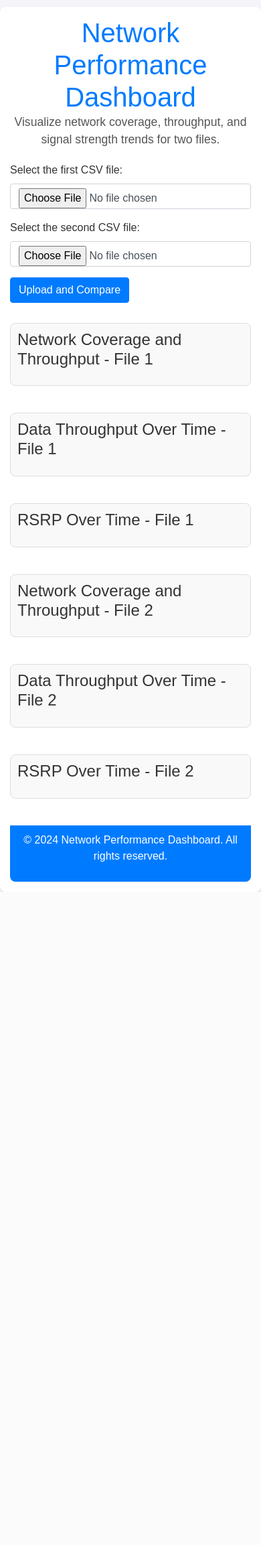
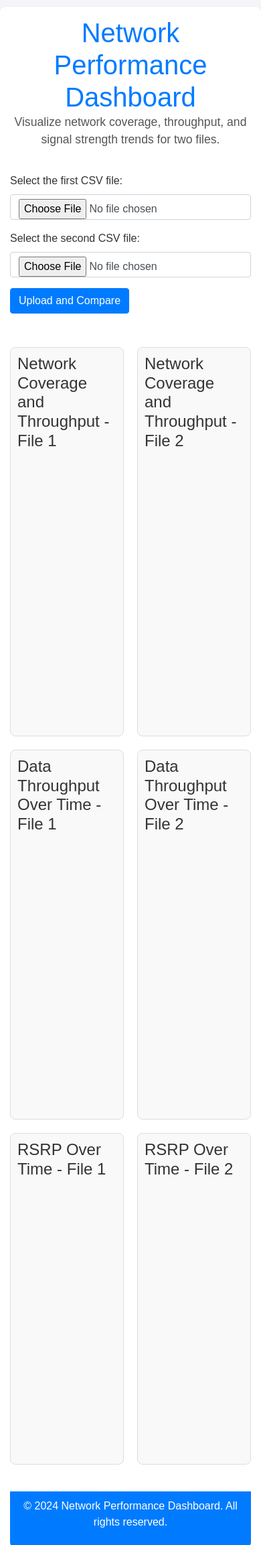
Before and after one commit to Liloiscracked/dashboard-app, a Flask app: template app/templates/index.html in a window 390 px wide. Shown: the top 2306 px of the page at 67% size. Before the commit the page ends 1331 px from the top, so only its background shows below. Run offline with Flask 3, Linux system fonts and the light colour scheme; the template is opened without the code that fills it, so the values that code supplies are empty; some libraries are stand-ins or nearby versions.

Commit message:
solved the problem of overflow + add auth code , need to solve ui

```diff
--- a/app/run.py
+++ b/app/run.py
@@ -10,19 +10,33 @@ app = Flask(__name__)
 app.secret_key = 'supersecretkey'  # Needed for session management
 app.permanent_session_lifetime = timedelta(days=5)
 
-@app.route("/", methods=["POST", "GET"])
+def get_db_connection():
+    conn = sqlite3.connect('users.db')
+    conn.row_factory = sqlite3.Row
+    return conn
+@app.route("/", methods=["GET"])
+def index():
+    if "user" in session:
+        return redirect(url_for("home"))
+    return render_template("login.html")
+
+
+@app.route("/login", methods=["POST"])
 def login():
-    if request.method == "POST":
-        session.permanent = True
-        user = request.form["nm"]
-        session["user"] = user
-        flash("Login successful !!")
+    email = request.form['email']
+    password = request.form['password']
+
+    conn = get_db_connection()
+    user = conn.execute('SELECT * FROM users WHERE email = ?', (email,)).fetchone()
+    conn.close()
+
+    if user and check_password_hash(user['password'], password):
+        session['user'] = email
+        flash('Login successful!')
         return redirect(url_for("home"))
     else:
-        if "user" in session:
-            flash("Already logged in")
-            return redirect(url_for("home"))
-        return render_template("login.html")
+        flash('Invalid email or password.')
+        return redirect(url_for("index"))
 
 @app.route("/home", methods=["POST", "GET"])
 def home():
--- a/app/templates/index.html
+++ b/app/templates/index.html
@@ -18,6 +18,9 @@
             padding: 0;
         }
         .container {
+            display: flex;
+            flex-direction: column;
+            gap: 20px; /* Space between sections */
             margin-top: 20px;
             padding: 20px;
             background: #fff;
@@ -25,7 +28,6 @@
             box-shadow: 0 2px 4px rgba(0, 0, 0, 0.1);
         }
         .header {
-            margin-bottom: 20px;
             text-align: center;
         }
         .header h1 {
@@ -41,11 +43,12 @@
             margin-bottom: 30px;
         }
         .chart-container {
-            margin-bottom: 40px;
-            padding: 10px; /* Added padding */
-            border: 1px solid #ddd; /* Optional border for better distinction */
-            border-radius: 8px; /* Rounded corners */
-            background-color: #f9f9f9; /* Light background color */
+            padding: 10px;
+            border: 1px solid #ddd;
+            border-radius: 8px;
+            background-color: #f9f9f9;
+            margin-bottom: 20px; /* Space between charts */
+            overflow: hidden; /* Hide any excess content */
         }
         .chart-container h2 {
             font-size: 1.5rem;
@@ -66,12 +69,28 @@
             }
         }
         .plot-container {
-            width: 100%;
-            height: 100%;
+            width: 100%; /* Ensures plot takes full width of container */
+            height: 400px; /* Set a fixed height for consistency */
+            overflow: hidden; /* Hide any overflow */
         }
         .plot-container .plotly-graph-div {
+            width: 100% !important; /* Ensures Plotly graph takes full width */
+            height: 100% !important; /* Ensures Plotly graph takes full height */
             max-width: 100%;
             max-height: 100%;
+            overflow: hidden; /* Hide overflow inside plotly graph */
+        }
+        /* Flexbox styles for visualization layout */
+        .visualization-row {
+            display: flex;
+            justify-content: space-between; /* Push columns to the edges */
+            gap: 20px; /* Space between columns */
+        }
+        .visualization-column {
+            flex: 1;
+            min-width: 0; /* Allows flex items to shrink below their content size */
+            max-width: calc(50% - 10px); /* Adjusts the width to account for gaps */
+            overflow: hidden; /* Hide any overflow */
         }
     </style>
 </head>
@@ -95,10 +114,10 @@
             </form>
         </div>
 
-        <!-- Grid for side-by-side comparison -->
-        <div class="row">
+        <!-- Flexbox Container for Side-by-Side Visualizations -->
+        <div class="visualization-row">
             <!-- File 1 Visualizations -->
-            <div class="col-md-6">
+            <div class="visualization-column">
                 <div class="chart-container">
                     <h2>Network Coverage and Throughput - File 1</h2>
                     <div id="map1" class="plot-container">{{ map_html1|safe }}</div>
@@ -114,7 +133,7 @@
             </div>
 
             <!-- File 2 Visualizations -->
-            <div class="col-md-6">
+            <div class="visualization-column">
                 <div class="chart-container">
                     <h2>Network Coverage and Throughput - File 2</h2>
                     <div id="map2" class="plot-container">{{ map_html2|safe }}</div>
```
